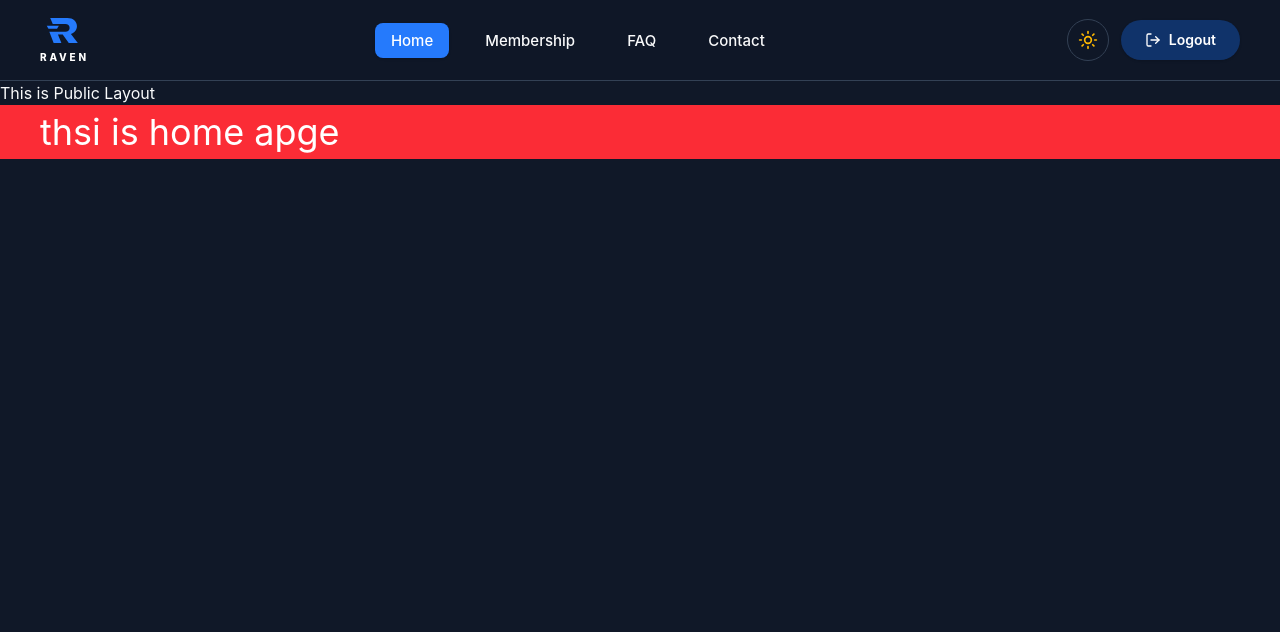
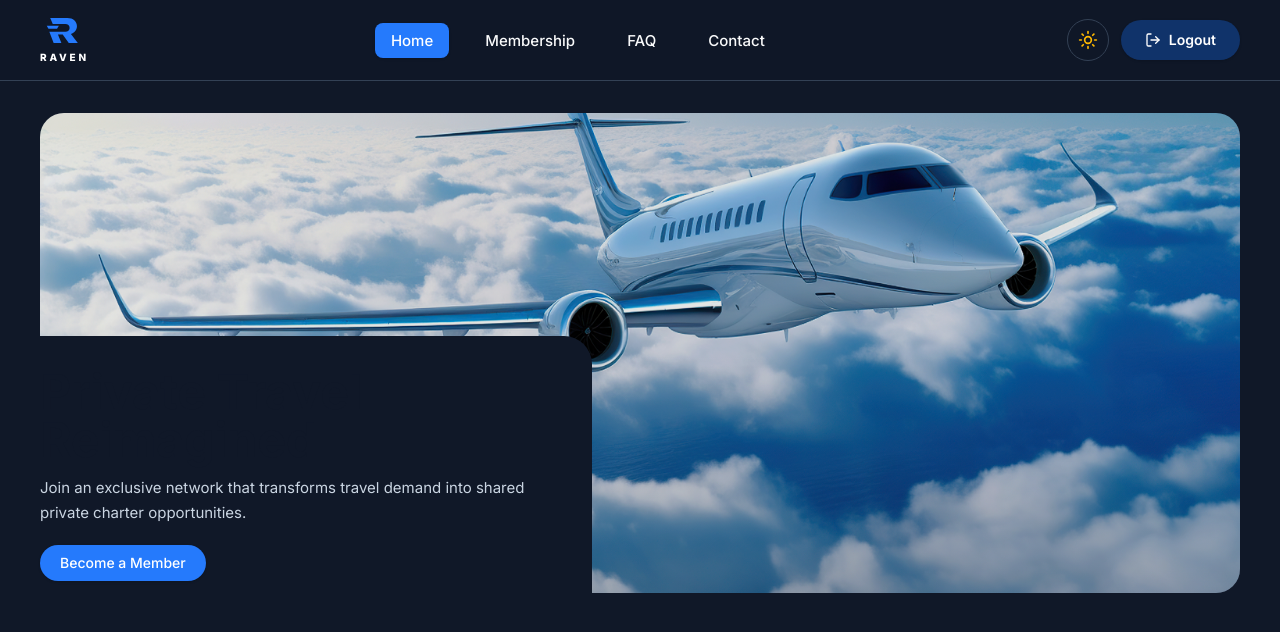
Before and after one commit to rahimsoftdev/fly-X, a React (Vite) app: page / in a window 1280 px wide. Shown: the top 632 px of the page. Built offline with nearby package versions, Linux system fonts and the light colour scheme.

Commit message:
add banner

```diff
--- a/package.json
+++ b/package.json
@@ -7,7 +7,8 @@
     "dev": "vite",
     "build": "tsc -b && vite build",
     "lint": "eslint .",
-    "preview": "vite preview"
+    "preview": "vite preview",
+    "typecheck": "tsc -b"
   },
   "dependencies": {
     "@reduxjs/toolkit": "^2.14.0",
--- /dev/null
+++ b/src/components/public/Banner.tsx
@@ -0,0 +1,75 @@
+import heroImage from "@/assets/images/hero.png";
+
+const Banner = () => {
+  return (
+    <section className="w-full py-5 md:py-8">
+      <div className="container-main">
+        {/* মেইন ইমেজ ও কাটআউট র‍্যাপার */}
+        <div className="relative w-full">
+          {/* ব্যাকগ্রাউন্ড ইমেজ কন্টেইনার (উচ্চতা কমানো হয়েছে) */}
+          <div className="relative w-full h-[260px] sm:h-[320px] md:h-[400px] lg:h-[450px] xl:h-[480px] rounded-2xl md:rounded-3xl overflow-hidden bg-slate-200 dark:bg-slate-800">
+            <img
+              src={heroImage}
+              alt="Private Jet Flying Above Clouds"
+              className="w-full h-full object-cover object-center transition-transform duration-700 hover:scale-105"
+            />
+            {/* ছবির ওপর হালকা গ্রেডিয়েন্ট */}
+            <div className="absolute inset-0 bg-gradient-to-t from-black/15 via-transparent to-transparent pointer-events-none" />
+          </div>
+
+          {/* বাম-নিচের ইনভার্টেড কাটআউট কন্টেন্ট বক্স (Tablet, Laptop, Desktop) */}
+          <div
+            className="
+              relative md:absolute md:bottom-0 md:left-0 z-10
+              w-full md:w-[56%] lg:w-[50%] xl:w-[46%]
+              bg-[var(--background)]
+              pt-5 md:pt-7 lg:pt-8
+              pr-0 md:pr-8 lg:pr-10
+              pb-1 md:pb-3
+              md:rounded-tr-[28px]
+            "
+          >
+            {/* উপরের বাম দিকের ইনভার্টেড কার্ভ */}
+            <span
+              aria-hidden="true"
+              className="hidden md:block absolute -top-[24px] left-0 w-[24px] h-[24px] inverted-curve-top pointer-events-none"
+            />
+
+            {/* ডান-নিচের ইনভার্টেড কার্ভ */}
+            <span
+              aria-hidden="true"
+              className="hidden md:block absolute bottom-0 -right-[24px] w-[24px] h-[24px] inverted-curve-right pointer-events-none"
+            />
+
+            {/* টেক্সট এবং বাটন কন্টেন্ট */}
+            <div>
+              <h1
+                className="title-text xl:text-5xl font-bold"
+
+              >
+                Private Travel <br />
+                Reimagined
+              </h1>
+
+              <p className="mt-2.5 sm:mt-3 text-sm sm:text-[15px] text-slate-600 dark:text-slate-300 leading-relaxed">
+                Join an exclusive network that transforms travel demand into
+                shared private charter opportunities.
+              </p>
+
+              <div className="mt-4 sm:mt-5">
+                <button
+                  type="button"
+                  className="inline-flex items-center justify-center rounded-full bg-primary px-4 py-1.5 sm:px-5 sm:py-2 text-sm font-medium text-white shadow-sm transition-all duration-200 hover:bg-primary/90 hover:shadow-md active:scale-95 cursor-pointer"
+                >
+                  Become a Member
+                </button>
+              </div>
+            </div>
+          </div>
+        </div>
+      </div>
+    </section>
+  );
+};
+
+export default Banner;
--- a/src/index.css
+++ b/src/index.css
@@ -35,7 +35,7 @@ body {
   color: var(--foreground);
 }
 
-i * {
+* {
   font-family: var(--font-inter);
 }
 
@@ -56,15 +56,15 @@ i * {
 }
 
 @utility title-text {
-  font-size: 16px;
+  font-size: 21px;
   color: var(--color-heading-text);
 
   @variant md {
-    font-size: 24px;
+    font-size:30px;
   }
 
   @variant xl {
-    font-size: 36px;
+    font-size: 40px;
   }
 }
 
--- a/src/layouts/PublicLayout.tsx
+++ b/src/layouts/PublicLayout.tsx
@@ -7,7 +7,6 @@ const PublicLayout = () => {
     return (
         <div>
             <Navbar />
-            <h1>This is Public Layout</h1>
             <Outlet />
         </div>
     );
--- a/src/pages/public/HomePage.tsx
+++ b/src/pages/public/HomePage.tsx
@@ -1,16 +1,13 @@
 
 // import {Button} from '@heroui/react'
 
+import Banner from "@/components/public/Banner";
+
 const HomePage = () => {
     return (
-        <div className='bg-red-500 container-main'>
-            <h1 className='title-text text-white'>thsi is home apge</h1>
+        <div className=''>
 
-            {/* <Button */}
-            {/* <Button>Click me</Button> */}
-            {/* <BUtton amak */}
-            {/* <Button >click me</Button> */}
-
+            <Banner/>
 
         </div>
     );
```
Also changed, not shown: src/assets/images/Subtract.png (deleted), src/assets/images/hero.png (added).
